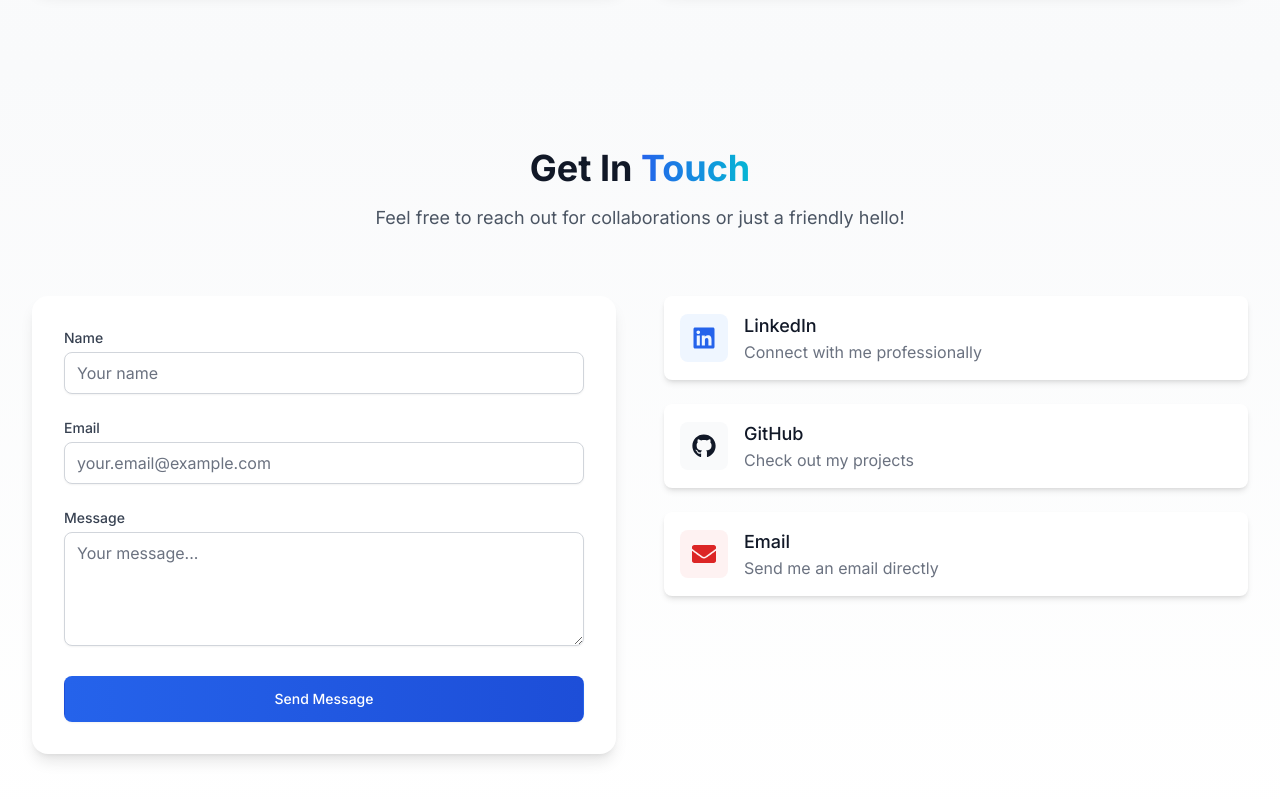
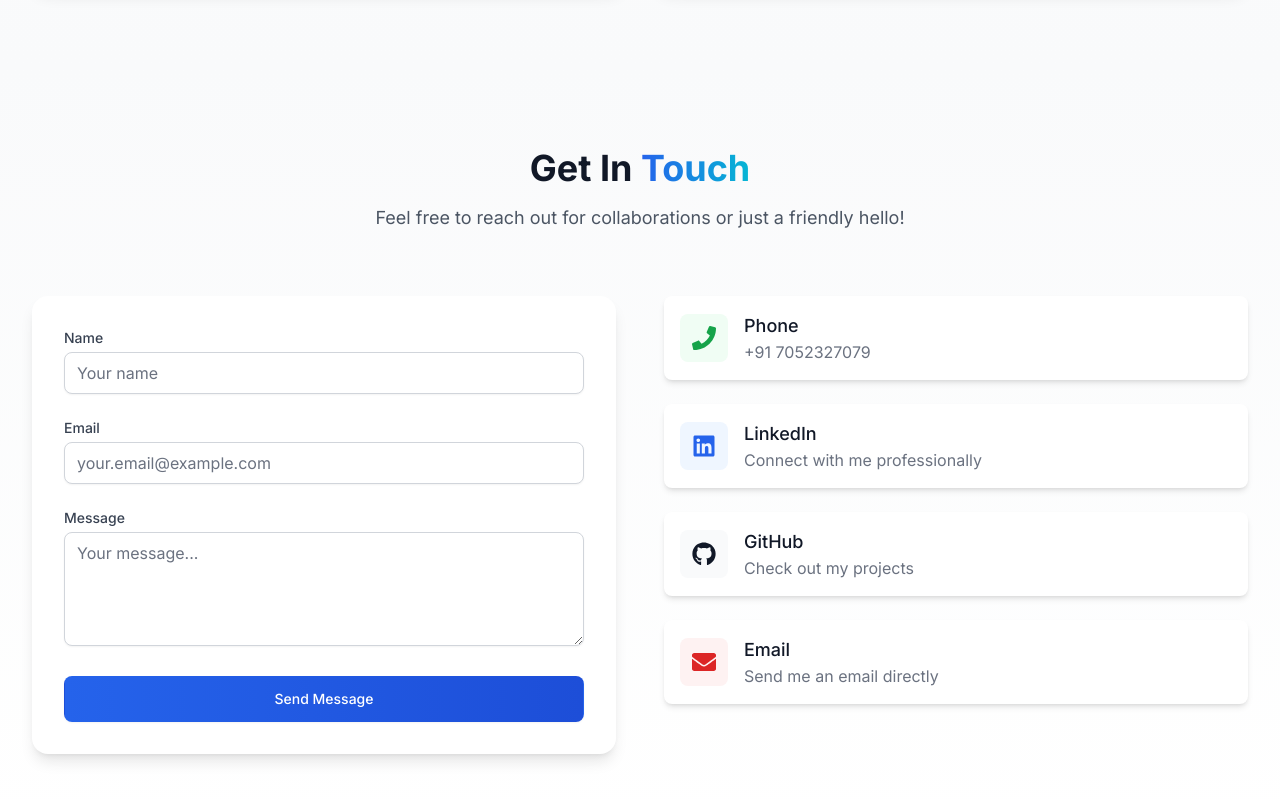
Before and after one commit to tirshiva/Analyst-Portfolio, a React (Vite) app: page / in a window 1280 px wide. Shown: the part 2248-3048 px from the top of the page. Built offline with nearby package versions, Linux system fonts and the light colour scheme; no server answers.

Commit message:
Update Contact.jsx

```diff
--- a/src/components/Contact.jsx
+++ b/src/components/Contact.jsx
@@ -1,5 +1,5 @@
 import { motion } from 'framer-motion';
-import { FaLinkedin, FaGithub, FaEnvelope } from 'react-icons/fa';
+import { FaLinkedin, FaGithub, FaEnvelope, FaPhone } from 'react-icons/fa';
 import { socialLinks } from '../data/projects';
 import { useRef, useState, useEffect } from 'react';
 import emailjs from '@emailjs/browser';
@@ -180,6 +180,19 @@ const Contact = () => {
           >
             <div className="grid grid-cols-1 gap-6">
               <a
+                href={`tel:+917052327079`}
+                className="group flex items-center p-4 bg-white rounded-lg shadow-md hover:shadow-lg transition-all duration-200"
+              >
+                <div className="p-3 bg-green-50 rounded-lg group-hover:bg-green-100 transition-colors">
+                  <FaPhone className="w-6 h-6 text-green-600" />
+                </div>
+                <div className="ml-4">
+                  <h3 className="text-lg font-medium text-gray-900">Phone</h3>
+                  <p className="text-gray-500">+91 7052327079</p>
+                </div>
+              </a>
+
+              <a
                 href={socialLinks.linkedin}
                 target="_blank"
                 rel="noopener noreferrer"
```
